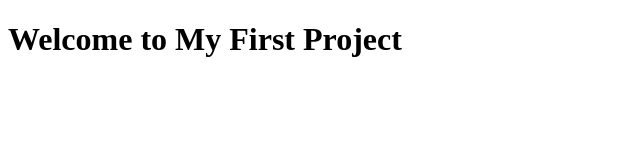
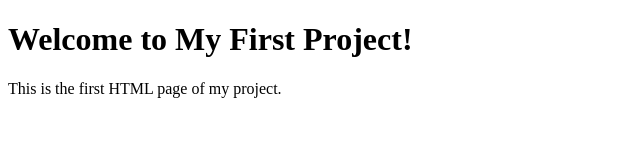
Before and after one commit to ramiree/my-first-project, a plain HTML site: page index.html in a window 1280 px wide. Shown: the whole page, without its empty margins (0-640 px from the left). Drawn offline with Linux system fonts and the light colour scheme.

Commit message:
Add content to index.html

```diff
--- a/index.html
+++ b/index.html
@@ -1,11 +1,12 @@
 <!DOCTYPE html>
 <html lang="en">
 <head>
-  <meta charset="UTF-8">
-  <meta name="viewport" content="width=device-width, initial-scale=1.0">
-  <title>My First Project</title>
+    <meta charset="UTF-8">
+    <meta name="viewport" content="width=device-width, initial-scale=1.0">
+    <title>My First Project</title>
 </head>
 <body>
-  <h1>Welcome to My First Project</h1>
+    <h1>Welcome to My First Project!</h1>
+    <p>This is the first HTML page of my project.</p>
 </body>
 </html>
```
